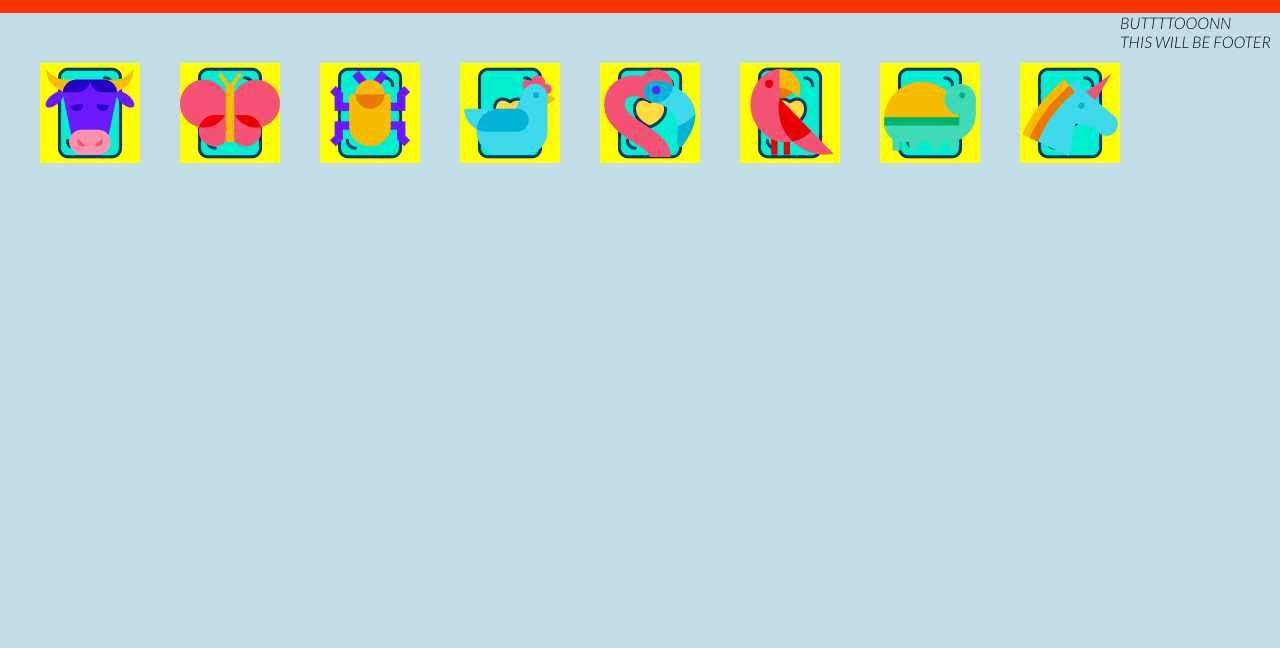
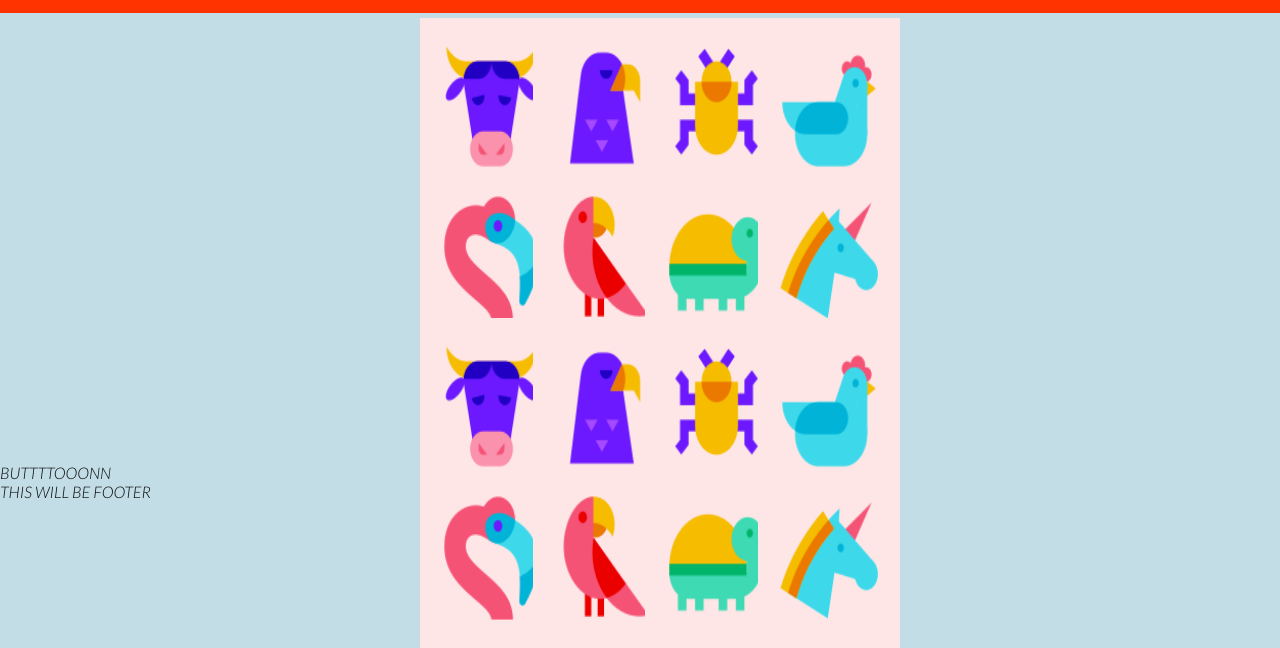
Before and after one commit to KatieSoanes/flip-it, a plain HTML site: page easy.html in a window 1280 px wide. Shown: the part 164-812 px from the top of the page. Drawn offline with Linux system fonts and the light colour scheme.

Commit message:
Add css styling to cards

```diff
--- a/assets/css/style.css
+++ b/assets/css/style.css
@@ -74,43 +74,39 @@ a:link
 }
 
 /* Easy Level of game styling */
-/*
-.row ATTEMPT DIFFER CODE FIRST
+
+  .game
   {
-    text-align: center;
+    width: 450px;
+    height: 450px;
+    margin: auto;
+    display: flex;
+    flex-wrap: wrap;
   }
 
-.card
+.flipcard
 {
-    width: 100px;
-    height: 100px;
-    display: inline-block;
-    background-color: #e05915;
-} */
-
-.card_outer {
-    height: 100px;
-    width: 100px;
-    background: yellow;
-    perspective: 1200px;
-    float: left;
-    margin-left: 40px;
-    margin-top: 50px;
+  width: 640px;
+  height: 640px;
+  margin: auto;
+  display: flex;
+  flex-wrap: wrap;
 }
 
-#card_inner
-{
-    position: absolute;
-    height: 100%;
-    width: 100%;
-    transform-style: preserve-3d;
-    transition: all 0.75s ease;
+.flip-card {
+    width: calc(25% - 10px);
+    height: calc(33.333% - 10px);
+    margin: 5px;
+    position: relative;
+    box-shadow: 1px 1px 1px rgba(0,0,0,.3);
   }
 
   .front, .back
   {
+    width: 100%;
+    height: 100%;
+    padding: 20px;
     position: absolute;
-    height: 100%;
-    width: 100%;
-    backface-visibility: hidden;
+    border-radius: 0px;
+    background: #ffe6e6;
   }
--- a/easy.html
+++ b/easy.html
@@ -41,83 +41,105 @@
 </header>
 
 <!--Grid and card structure-->
-<!-- Code on how to flipcards in CSS inspired by "CSS FLipcards in just 3 minutes" Youtube video-->
-    <div id="container">
 
-        <div class="card_outer">
-            <div class="card_inner">
-                <div class="front"><img src="assets/images/frontimage.png"></div>
-                <div class="back"><img src="assets/images/cow.png"></div>
+
+<section class="game">
+
+        <div class="flip-card">
+                <img class="front" src="assets/images/frontimage.png" alt= "icon image of turquoise playing card with yellow heart in center">
+                <img class="back" src="assets/images/cow.png" alt="icon image of cow">
+          </div>
+
+        <div class="flip-card">
+                <img class="front" src="assets/images/frontimage.png" alt= "icon image of turquoise playing card with yellow heart in center">
+                <img class="back" src="assets/images/falcon.png" alt= "icon image of falcon">
+          </div>
+
+
+        <div class="flip-card">
+                <img class="front" src="assets/images/frontimage.png" alt= "icon image of turquoise playing card with yellow heart in center">
+                <img class="back" src="assets/images/bug.png" alt= "icon image of bug">
+          </div>
+
+
+        <div class="flip-card">
+                <img class="front" src="assets/images/frontimage.png" alt= "icon image of turquoise playing card with yellow heart in center">
+                <img class="back" src="assets/images/chicken.png" alt= "icon image of chicken">
+          </div>
+
+
+        <div class="flip-card">
+                <img class="front" src="assets/images/frontimage.png" alt= "icon image of turquoise playing card with yellow heart in center">
+                <img class="back" src="assets/images/flamingo.png" alt= "icon image of flamingo">
+          </div>
+
+
+        <div class="flip-card">
+             <img class="front" src="assets/images/frontimage.png" alt= "icon image of turquoise playing card with yellow heart in center">
+             <img class="back" src="assets/images/parrot.png" alt="icon image of parrot">
+          </div>
+
+
+        <div class="flip-card">
+                <img class="front" src="assets/images/frontimage.png" alt= "icon image of turquoise playing card with yellow heart in center">
+                <img class="back" src="assets/images/turtle.png" alt="icon image of turtle">
+          </div>
+
+
+        <div class="flip-card">
+                <img class="front" src="assets/images/frontimage.png" alt= "icon image of turquoise playing card with yellow heart in center">
+                <img class="back" src="assets/images/unicorn.png" alt="icon image of unicorn">
           </div>
         </div>
 
-        <div class="card_outer">
-            <div class="card_inner">
-                <div class="front"><img src="assets/images/frontimage.png"></div>
-                <div class="back"><img src="assets/images/butterfly.png"></div>
-          </div>
-        </div>
+        <div class="flip-card">
+            <img class="front" src="assets/images/frontimage.png" alt= "icon image of turquoise playing card with yellow heart in center">
+            <img class="back" src="assets/images/cow.png" alt="icon image of cow">
+      </div>
+
+    <div class="flip-card">
+            <img class="front" src="assets/images/frontimage.png" alt= "icon image of turquoise playing card with yellow heart in center">
+            <img class="back" src="assets/images/falcon.png" alt= "icon image of falcon">
+      </div>
 
 
-        <div class="card_outer">
-            <div class="card_inner">
-                <div class="front"><img src="assets/images/frontimage.png"></div>
-                <div class="back"><img src="assets/images/bug.png"></div>
-          </div>
-        </div>
-
-        <div class="card_outer">
-            <div class="card_inner">
-                <div class="front"><img src="assets/images/frontimage.png"></div>
-                <div class="back"><img src="assets/images/chicken.png"></div>
-          </div>
-        </div>
-
-        <div class="card_outer">
-            <div class="card_inner">
-                <div class="front"><img src="assets/images/frontimage.png"></div>
-                <div class="back"><img src="assets/images/flamingo.png"></div>
-          </div>
-        </div>
+    <div class="flip-card">
+            <img class="front" src="assets/images/frontimage.png" alt= "icon image of turquoise playing card with yellow heart in center">
+            <img class="back" src="assets/images/bug.png" alt= "icon image of bug">
+      </div>
 
 
-        <div class="card_outer">
-            <div class="card_inner">
-                <div class="front"><img src="assets/images/frontimage.png"></div>
-                <div class="back"><img src="assets/images/parrot.png"></div>
-          </div>
-        </div>
-
-        <div class="card_outer">
-            <div class="card_inner">
-                <div class="front"><img src="assets/images/frontimage.png"></div>
-                <div class="back"><img src="assets/images/turtle.png"></div>
-          </div>
-        </div>
-
-        <div class="card_outer">
-            <div class="card_inner">
-                <div class="front"><img src="assets/images/frontimage.png"></div>
-                <div class="back"><img src="assets/images/unicorn.png"></div>
-          </div>
-        </div>
-
-     </div>
+    <div class="flip-card">
+            <img class="front" src="assets/images/frontimage.png" alt= "icon image of turquoise playing card with yellow heart in center">
+            <img class="back" src="assets/images/chicken.png" alt= "icon image of chicken">
+      </div>
 
 
+    <div class="flip-card">
+            <img class="front" src="assets/images/frontimage.png" alt= "icon image of turquoise playing card with yellow heart in center">
+            <img class="back" src="assets/images/flamingo.png" alt= "icon image of flamingo">
+      </div>
 
 
+    <div class="flip-card">
+         <img class="front" src="assets/images/frontimage.png" alt= "icon image of turquoise playing card with yellow heart in center">
+         <img class="back" src="assets/images/parrot.png" alt="icon image of parrot">
+      </div>
 
 
+    <div class="flip-card">
+            <img class="front" src="assets/images/frontimage.png" alt= "icon image of turquoise playing card with yellow heart in center">
+            <img class="back" src="assets/images/turtle.png" alt="icon image of turtle">
+      </div>
 
 
+    <div class="flip-card">
+            <img class="front" src="assets/images/frontimage.png" alt= "icon image of turquoise playing card with yellow heart in center">
+            <img class="back" src="assets/images/unicorn.png" alt="icon image of unicorn">
+      </div>
+    </div>
 
-
-
-
-
-
-
+     </section>
 
 
 
```
Also changed, not shown: assets/images/butterfly.png (deleted), assets/images/falcon.png (added). Lines whose indentation alone changed are shown as unchanged.
